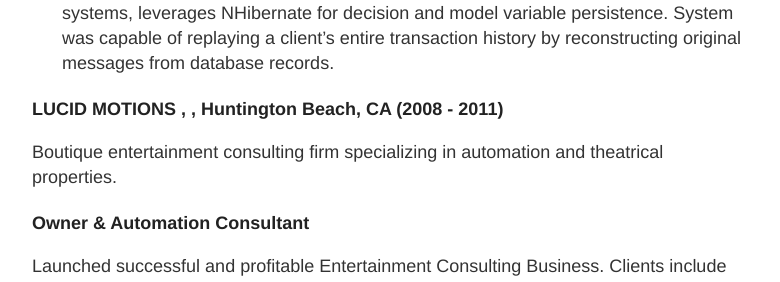
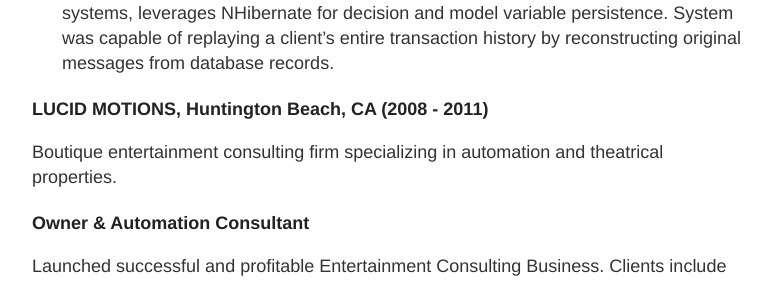
Before and after one commit to WilliamBerryiii/WilliamBerryiii.github.io, a Jekyll site: the page built from about.md, in a window 1280 px wide and 900 px high, scrolled down 2054 px. Shown: the part 161-443 px from the top of the window, without its empty margins (248-1028 px from the left). Built offline with Jekyll 4.4.1, drawn with Linux system fonts in a browser that asks for light colours.

Commit message:
remove duplicate data

```diff
--- a/about.md
+++ b/about.md
@@ -43,7 +43,7 @@
 * Designed and developed low latency parsing module for U.S. and Canadian Driver Licenses, handling over 30M possible data structures, compensating for manufacturing defects, swiping and scanning errors and processing over 125M IDs per year.  Written in C#.
 * Developed highly parallelized testing infrastructure for real-time transaction processing system. C# application uses WCF, and custom byte protocol to interact with remote systems, leverages NHibernate for decision and model variable persistence. System was capable of replaying a client’s entire transaction history by reconstructing original messages from database records.
 
-##### LUCID MOTIONS , , Huntington Beach, CA (2008 - 2011)
+##### LUCID MOTIONS, Huntington Beach, CA (2008 - 2011)
 Boutique entertainment consulting firm specializing in automation and theatrical properties.
 
 ###### Owner &amp; Automation Consultant
```
